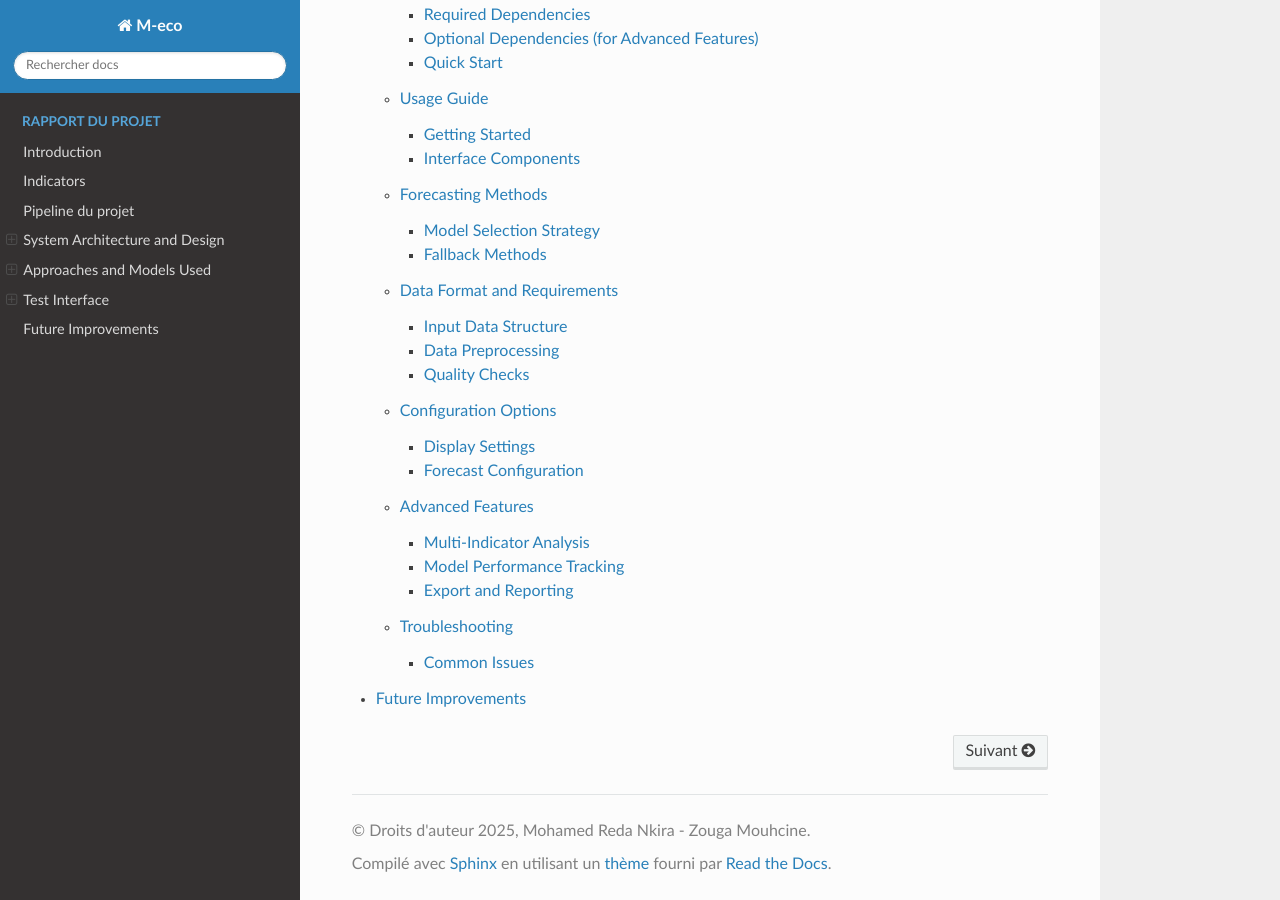
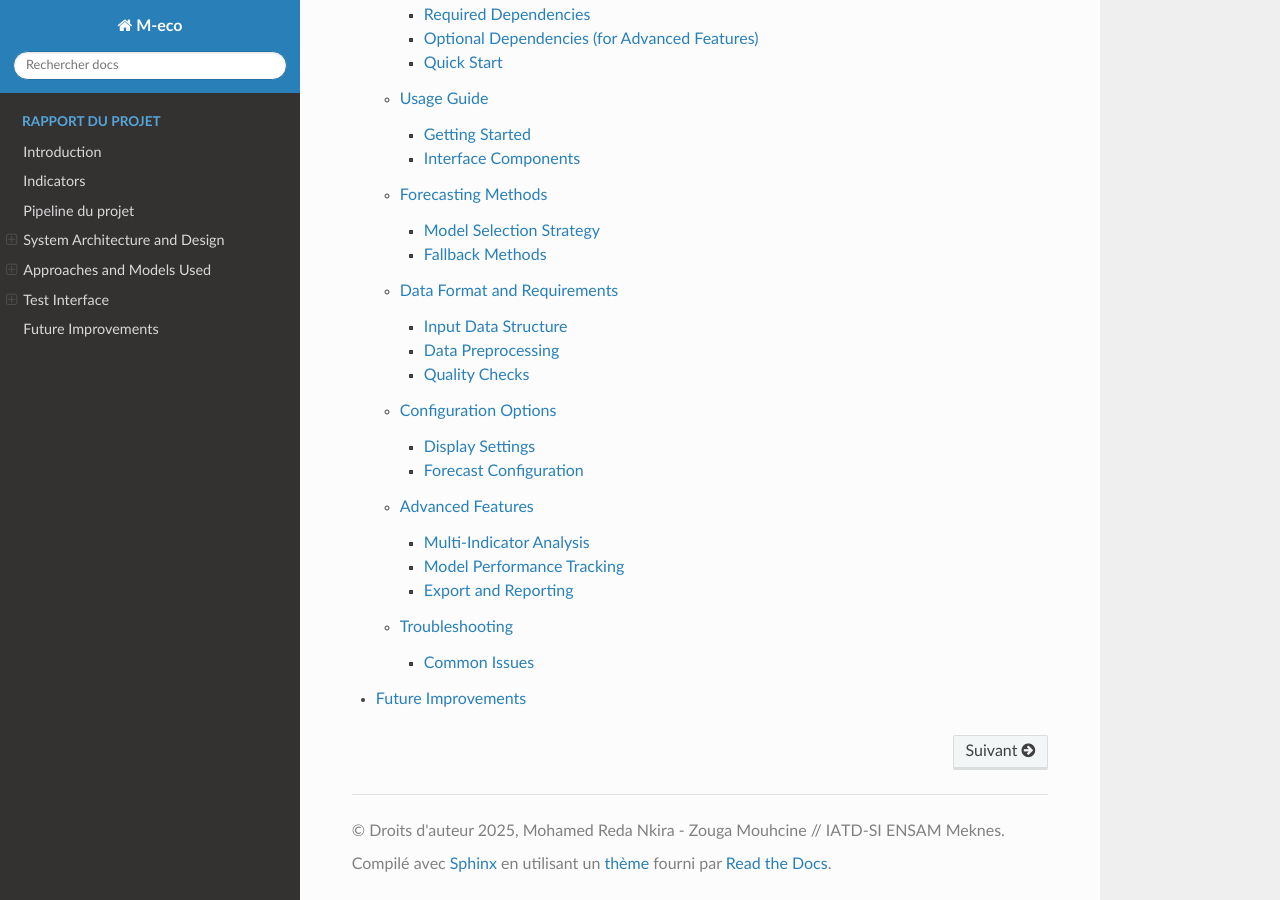
Before and after one commit to med-reda-nk/M_eco, a Sphinx documentation site: the page built from Documentation/index.rst, in a window 1280 px wide and 900 px high, scrolled down 1477 px. Built offline with Sphinx 7.4.7 and the Read the Docs theme 3.1.0, drawn with Linux system fonts in a browser that asks for light colours.

Commit message:
Update conf.py

```diff
--- a/Documentation/conf.py
+++ b/Documentation/conf.py
@@ -11,7 +11,7 @@ master_doc = 'index'
 
 # Informations générales
 project = 'M-eco'
-copyright = '2025, Mohamed Reda Nkira - Zouga Mouhcine'
+copyright = '2025, Mohamed Reda Nkira - Zouga Mouhcine // IATD-SI ENSAM Meknes'
 author = 'Mohamed Reda Nkira - Zouga Mouhcine'
 
 version = '0.1'
```
